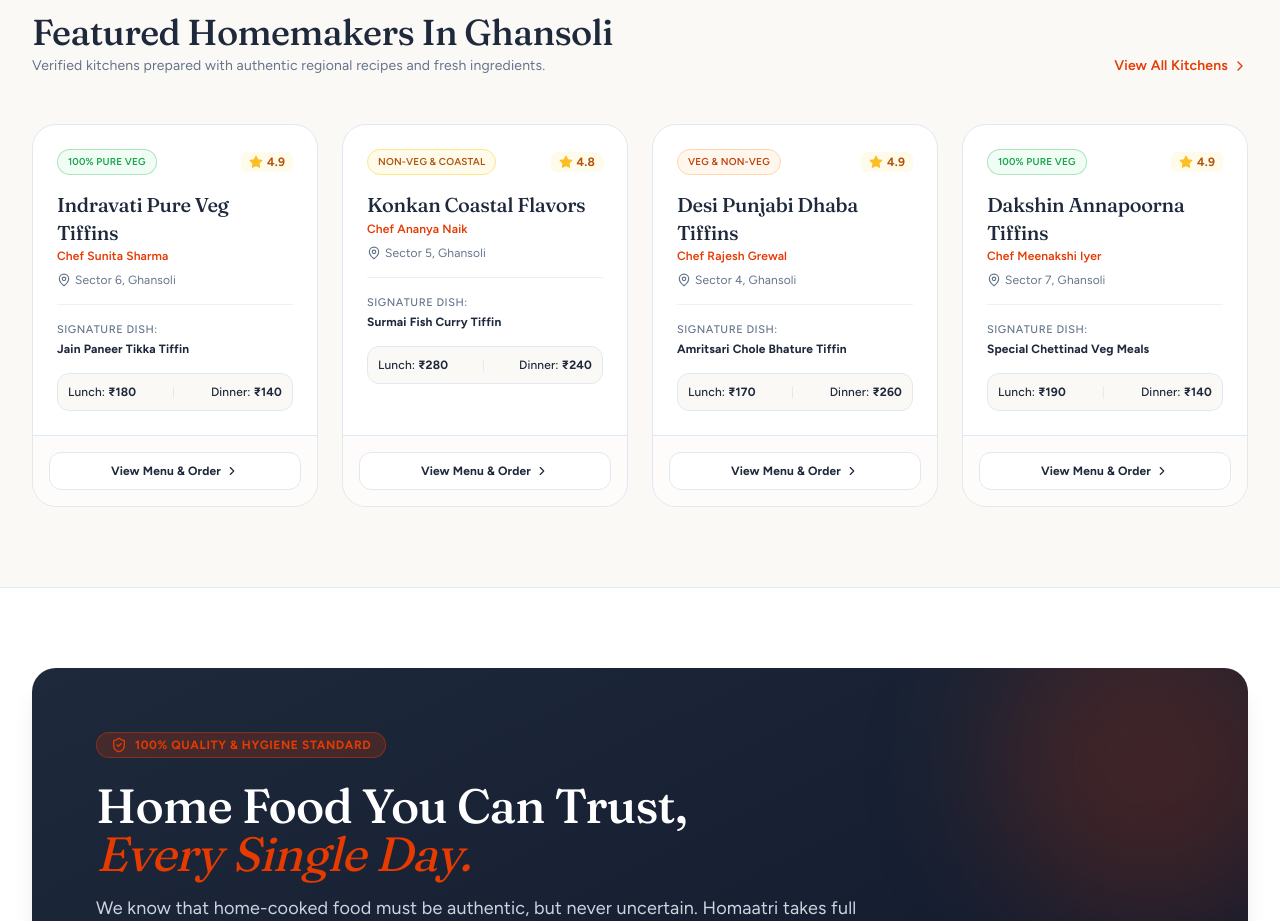
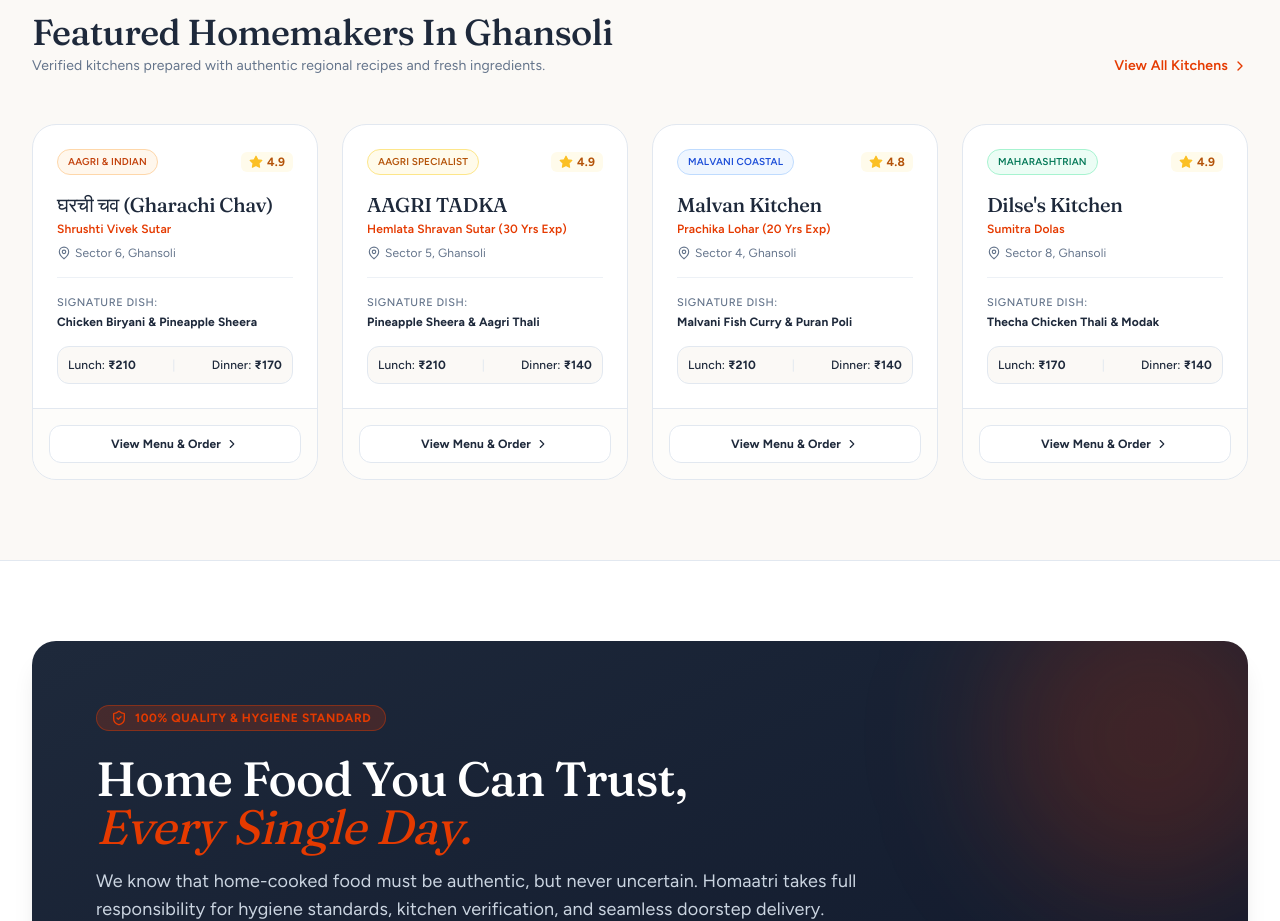
Before and after one commit to gorredinesh21/HOMATRI_WEBSITE, a Next.js app: page / in a window 1280 px wide. Shown: the part 2923-3844 px from the top of the page. Built offline with nearby package versions, Linux system fonts and the light colour scheme; no server answers.

Commit message:
feat(homemakers): replace dummy kitchens with 4 real homemakers from onboarding CSV with +50 price adjustment

```diff
--- a/src/app/(public)/_components/KitchenSpotlight.jsx
+++ b/src/app/(public)/_components/KitchenSpotlight.jsx
@@ -5,60 +5,60 @@ import Link from "next/link";
 
 const FEATURED_KITCHENS = [
   {
-    id: "indravati",
-    name: "Indravati Pure Veg Tiffins",
-    chef: "Chef Sunita Sharma",
+    id: "gharachi_chav",
+    name: "घरची चव (Gharachi Chav)",
+    chef: "Shrushti Vivek Sutar",
     locality: "Sector 6, Ghansoli",
     rating: 4.9,
-    reviews: 128,
-    diet: "100% PURE VEG",
-    dietColor: "bg-homatri-green-light text-homatri-green border-homatri-green/30",
-    signatureDish: "Jain Paneer Tikka Tiffin",
-    lunchPrice: 180,
-    dinnerPrice: 140,
-    cuisine: "North Indian & Jain Special",
+    reviews: 142,
+    diet: "AAGRI & INDIAN",
+    dietColor: "bg-orange-50 text-orange-700 border-orange-200",
+    signatureDish: "Chicken Biryani & Pineapple Sheera",
+    lunchPrice: 210,
+    dinnerPrice: 170,
+    cuisine: "Aagri & Coastal Indian",
   },
   {
-    id: "konkan",
-    name: "Konkan Coastal Flavors",
-    chef: "Chef Ananya Naik",
+    id: "aagri_tadka",
+    name: "AAGRI TADKA",
+    chef: "Hemlata Shravan Sutar (30 Yrs Exp)",
     locality: "Sector 5, Ghansoli",
-    rating: 4.8,
-    reviews: 94,
-    diet: "NON-VEG & COASTAL",
+    rating: 4.9,
+    reviews: 188,
+    diet: "AAGRI SPECIALIST",
     dietColor: "bg-amber-50 text-amber-700 border-amber-200",
-    signatureDish: "Surmai Fish Curry Tiffin",
-    lunchPrice: 280,
-    dinnerPrice: 240,
-    cuisine: "Malvani & Konkani Coastal",
+    signatureDish: "Pineapple Sheera & Aagri Thali",
+    lunchPrice: 210,
+    dinnerPrice: 140,
+    cuisine: "Authentic Aagri Food",
   },
   {
-    id: "punjabi",
-    name: "Desi Punjabi Dhaba Tiffins",
-    chef: "Chef Rajesh Grewal",
+    id: "malvan_kitchen",
+    name: "Malvan Kitchen",
+    chef: "Prachika Lohar (20 Yrs Exp)",
     locality: "Sector 4, Ghansoli",
-    rating: 4.9,
-    reviews: 156,
-    diet: "VEG & NON-VEG",
-    dietColor: "bg-orange-50 text-orange-700 border-orange-200",
-    signatureDish: "Amritsari Chole Bhature Tiffin",
-    lunchPrice: 170,
-    dinnerPrice: 260,
-    cuisine: "Authentic Punjabi Home Style",
+    rating: 4.8,
+    reviews: 164,
+    diet: "MALVANI COASTAL",
+    dietColor: "bg-blue-50 text-blue-700 border-blue-200",
+    signatureDish: "Malvani Fish Curry & Puran Poli",
+    lunchPrice: 210,
+    dinnerPrice: 140,
+    cuisine: "Authentic Malvani",
   },
   {
-    id: "dakshin",
-    name: "Dakshin Annapoorna Tiffins",
-    chef: "Chef Meenakshi Iyer",
-    locality: "Sector 7, Ghansoli",
+    id: "dilses_kitchen",
+    name: "Dilse's Kitchen",
+    chef: "Sumitra Dolas",
+    locality: "Sector 8, Ghansoli",
     rating: 4.9,
-    reviews: 112,
-    diet: "100% PURE VEG",
-    dietColor: "bg-homatri-green-light text-homatri-green border-homatri-green/30",
-    signatureDish: "Special Chettinad Veg Meals",
-    lunchPrice: 190,
+    reviews: 135,
+    diet: "MAHARASHTRIAN",
+    dietColor: "bg-emerald-50 text-emerald-700 border-emerald-200",
+    signatureDish: "Thecha Chicken Thali & Modak",
+    lunchPrice: 170,
     dinnerPrice: 140,
-    cuisine: "South Indian & Chettinad",
+    cuisine: "Maharashtrian Special",
   },
 ];
 
```
